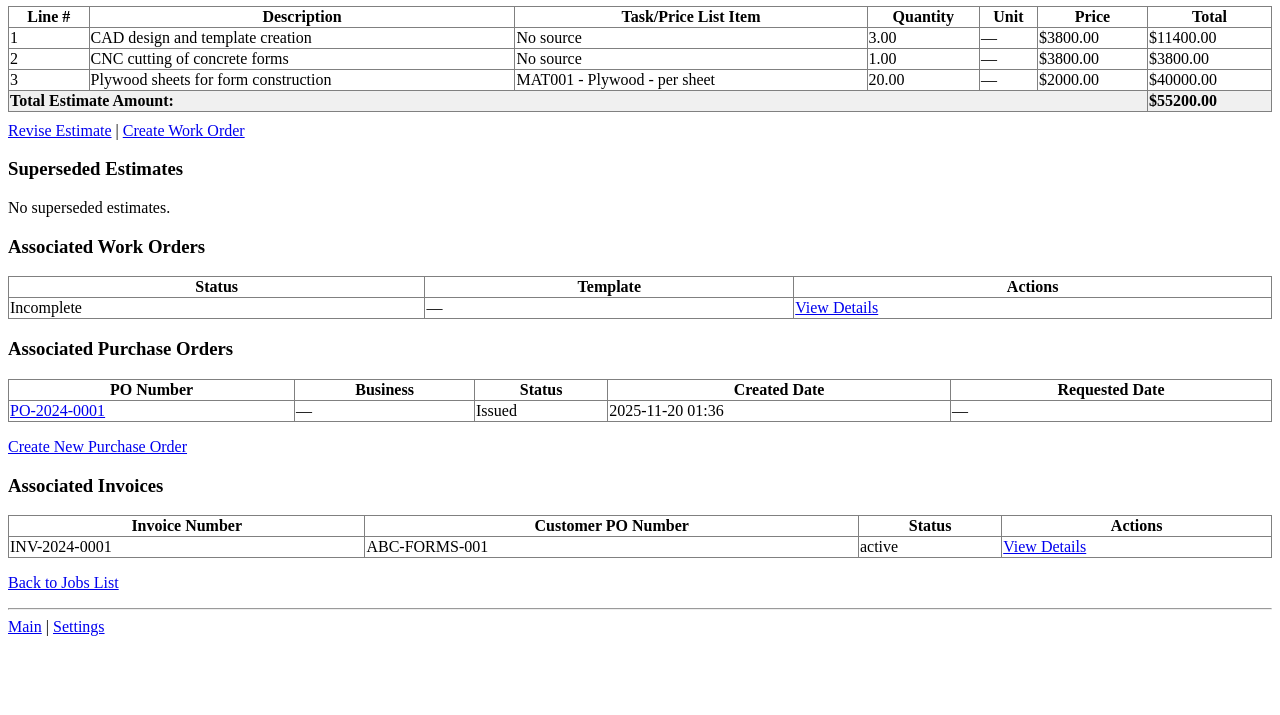
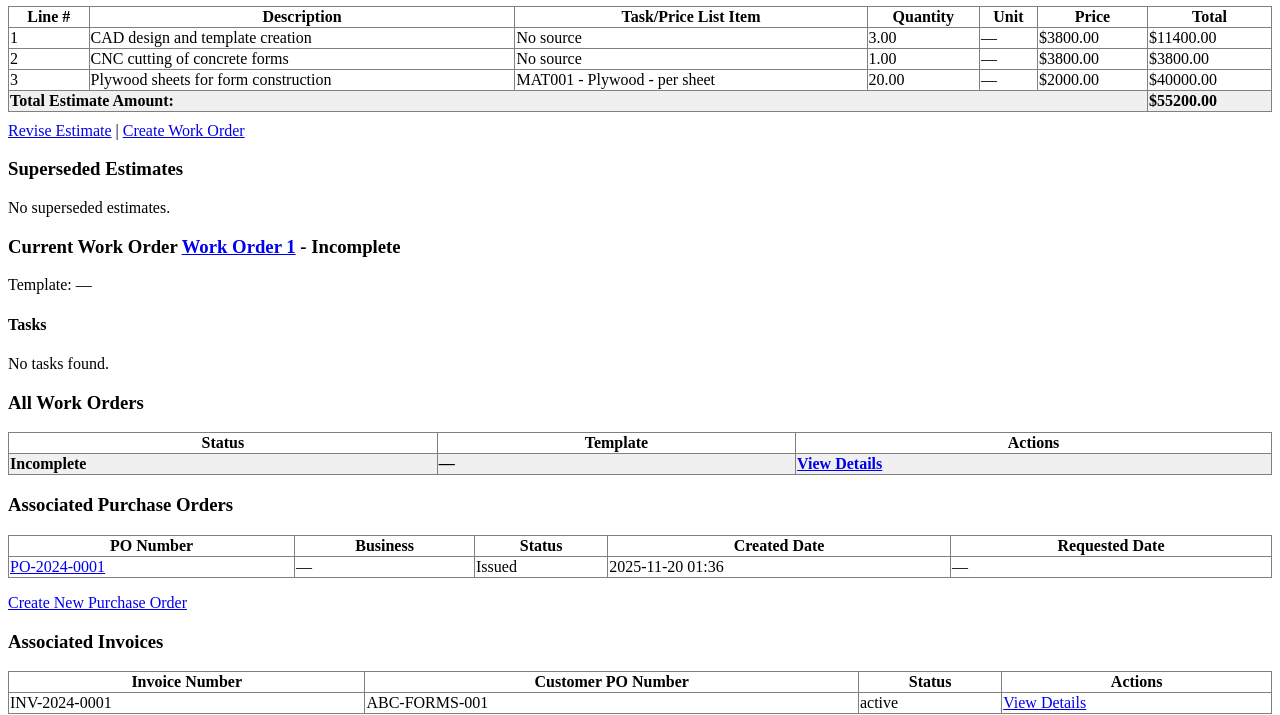
Before and after one commit to alimtiger/Minibini, a Django app: page /jobs/1/ in a window 1280 px wide. Shown: the part 665-1380 px from the top of the page. Before the commit the page ends 1301 px from the top, so only its background shows below. Run offline with Django 5.2, Linux system fonts and the light colour scheme; data comes from the database, SQL or seed files in the repository; parts of the project's set-up code (start-up, migrations or seed data) failed here and were passed over.

Commit message:
Tasks shown in Job view; reusable _task_list.html

```diff
--- a/apps/jobs/views.py
+++ b/apps/jobs/views.py
@@ -12,6 +12,44 @@ from .forms import (
 )
 from apps.purchasing.models import PurchaseOrder
 from apps.invoicing.models import Invoice
+
+
+def _build_task_hierarchy(tasks):
+    """Build a hierarchical task structure with level indicators."""
+    task_dict = {task.task_id: task for task in tasks}
+    root_tasks = []
+
+    # Find root tasks (no parent)
+    for task in tasks:
+        if not task.parent_task:
+            root_tasks.append(task)
+
+    # Recursive function to get task with its children and level
+    def get_task_with_children(task, level=0):
+        result = {'task': task, 'level': level}
+        children = []
+        for potential_child in tasks:
+            if potential_child.parent_task_id == task.task_id:
+                children.append(get_task_with_children(potential_child, level + 1))
+        result['children'] = children
+        return result
+
+    # Build the tree
+    tree = []
+    for root_task in root_tasks:
+        tree.append(get_task_with_children(root_task))
+
+    # Flatten the tree for template display
+    def flatten_tree(tree_nodes):
+        flat_list = []
+        for node in tree_nodes:
+            flat_list.append({'task': node['task'], 'level': node['level']})
+            if node['children']:
+                flat_list.extend(flatten_tree(node['children']))
+        return flat_list
+
+    return flatten_tree(tree)
+
 
 def job_list(request):
     jobs = Job.objects.all().order_by('-created_date')
@@ -38,6 +76,13 @@ def job_detail(request, job_id):
     purchase_orders = PurchaseOrder.objects.filter(job=job).order_by('-po_id')
     invoices = Invoice.objects.filter(job=job).order_by('-invoice_id')
 
+    # Get current work order (most recent non-complete)
+    current_work_order = work_orders.exclude(status='complete').first()
+    current_work_order_tasks = []
+    if current_work_order:
+        all_tasks = Task.objects.filter(work_order=current_work_order).order_by('task_id')
+        current_work_order_tasks = _build_task_hierarchy(all_tasks)
+
     return render(request, 'jobs/job_detail.html', {
         'job': job,
         'current_estimate': current_estimate,
@@ -45,6 +90,8 @@ def job_detail(request, job_id):
         'current_estimate_total': current_estimate_total,
         'superseded_estimates': superseded_estimates,
         'work_orders': work_orders,
+        'current_work_order': current_work_order,
+        'current_work_order_tasks': current_work_order_tasks,
         'worksheets': worksheets,
         'purchase_orders': purchase_orders,
         'invoices': invoices
@@ -183,45 +230,7 @@ def work_order_detail(request, work_order_id):
 
     # Get all tasks for this work order
     all_tasks = Task.objects.filter(work_order=work_order).order_by('task_id')
-
-    # Build hierarchical task structure
-    def build_task_tree(tasks):
-        """Build a hierarchical task structure with level indicators."""
-        task_dict = {task.task_id: task for task in tasks}
-        root_tasks = []
-
-        # Find root tasks (no parent)
-        for task in tasks:
-            if not task.parent_task:
-                root_tasks.append(task)
-
-        # Recursive function to get task with its children and level
-        def get_task_with_children(task, level=0):
-            result = {'task': task, 'level': level}
-            children = []
-            for potential_child in tasks:
-                if potential_child.parent_task_id == task.task_id:
-                    children.append(get_task_with_children(potential_child, level + 1))
-            result['children'] = children
-            return result
-
-        # Build the tree
-        tree = []
-        for root_task in root_tasks:
-            tree.append(get_task_with_children(root_task))
-
-        # Flatten the tree for template display
-        def flatten_tree(tree_nodes):
-            flat_list = []
-            for node in tree_nodes:
-                flat_list.append({'task': node['task'], 'level': node['level']})
-                if node['children']:
-                    flat_list.extend(flatten_tree(node['children']))
-            return flat_list
-
-        return flatten_tree(tree)
-
-    tasks_with_levels = build_task_tree(all_tasks)
+    tasks_with_levels = _build_task_hierarchy(all_tasks)
 
     # Create status form for display (unless completed)
     status_form = WorkOrderStatusForm(current_status=work_order.status) if work_order.status != 'complete' else None
--- /dev/null
+++ b/templates/jobs/_task_list.html
@@ -0,0 +1,51 @@
+{% if tasks %}
+    <table border="1" style="border-collapse: collapse; width: 100%; margin-top: 10px;">
+        <thead>
+            <tr>
+                <th>Task Name</th>
+                <th>Assignee</th>
+                <th>Estimated Qty</th>
+                <th>Units</th>
+                <th>Rate</th>
+                <th>Total</th>
+                <th>Actions</th>
+            </tr>
+        </thead>
+        <tbody>
+            {% for item in tasks %}
+            <tr>
+                <td>
+                    {% if item.level > 0 %}
+                        {% for i in "x"|rjust:item.level %}
+                            &nbsp;&nbsp;&nbsp;&nbsp;
+                        {% endfor %}
+                        └─ {{ item.task.name }}
+                    {% else %}
+                        {{ item.task.name }}
+                    {% endif %}
+                </td>
+                <td>{{ item.task.assignee.username|default:"Unassigned" }}</td>
+                <td>{{ item.task.est_qty|default:"-" }}</td>
+                <td>{{ item.task.units|default:"-" }}</td>
+                <td>
+                    {% if item.task.rate %}
+                        ${{ item.task.rate }}
+                    {% else %}
+                        -
+                    {% endif %}
+                </td>
+                <td>
+                    {% if item.task.est_qty and item.task.rate %}
+                        ${% widthratio item.task.est_qty 1 item.task.rate %}
+                    {% else %}
+                        -
+                    {% endif %}
+                </td>
+                <td><a href="{% url 'jobs:task_detail' item.task.pk %}">View</a></td>
+            </tr>
+            {% endfor %}
+        </tbody>
+    </table>
+{% else %}
+    <p>No tasks found.</p>
+{% endif %}
--- a/templates/jobs/job_detail.html
+++ b/templates/jobs/job_detail.html
@@ -205,7 +205,16 @@
     <p>No superseded estimates.</p>
 {% endif %}
 
-<h3>Associated Work Orders</h3>
+{% if current_work_order %}
+<h3>Current Work Order <a href="{% url 'jobs:work_order_detail' current_work_order.work_order_id %}">Work Order {{ current_work_order.work_order_id }}</a> -
+    {{ current_work_order.get_status_display }}</h3>
+    <p>Template: {{ current_work_order.template.template_name|default:"—" }}</p>
+
+    <h4>Tasks</h4>
+    {% include 'jobs/_task_list.html' with tasks=current_work_order_tasks %}
+{% endif %}
+
+<h3>All Work Orders</h3>
 {% if work_orders %}
     <table border="1" style="border-collapse: collapse; width: 100%; margin-top: 10px;">
         <thead>
@@ -217,7 +226,7 @@
         </thead>
         <tbody>
             {% for work_order in work_orders %}
-            <tr>
+            <tr{% if work_order == current_work_order %} style="background-color: #f0f0f0; font-weight: bold;"{% endif %}>
                 <td>{{ work_order.get_status_display }}</td>
                 <td>{{ work_order.template.template_name|default:"—" }}</td>
                 <td>
```
Also changed, not shown: templates/jobs/work_order_detail.html (+1 -47 lines).
